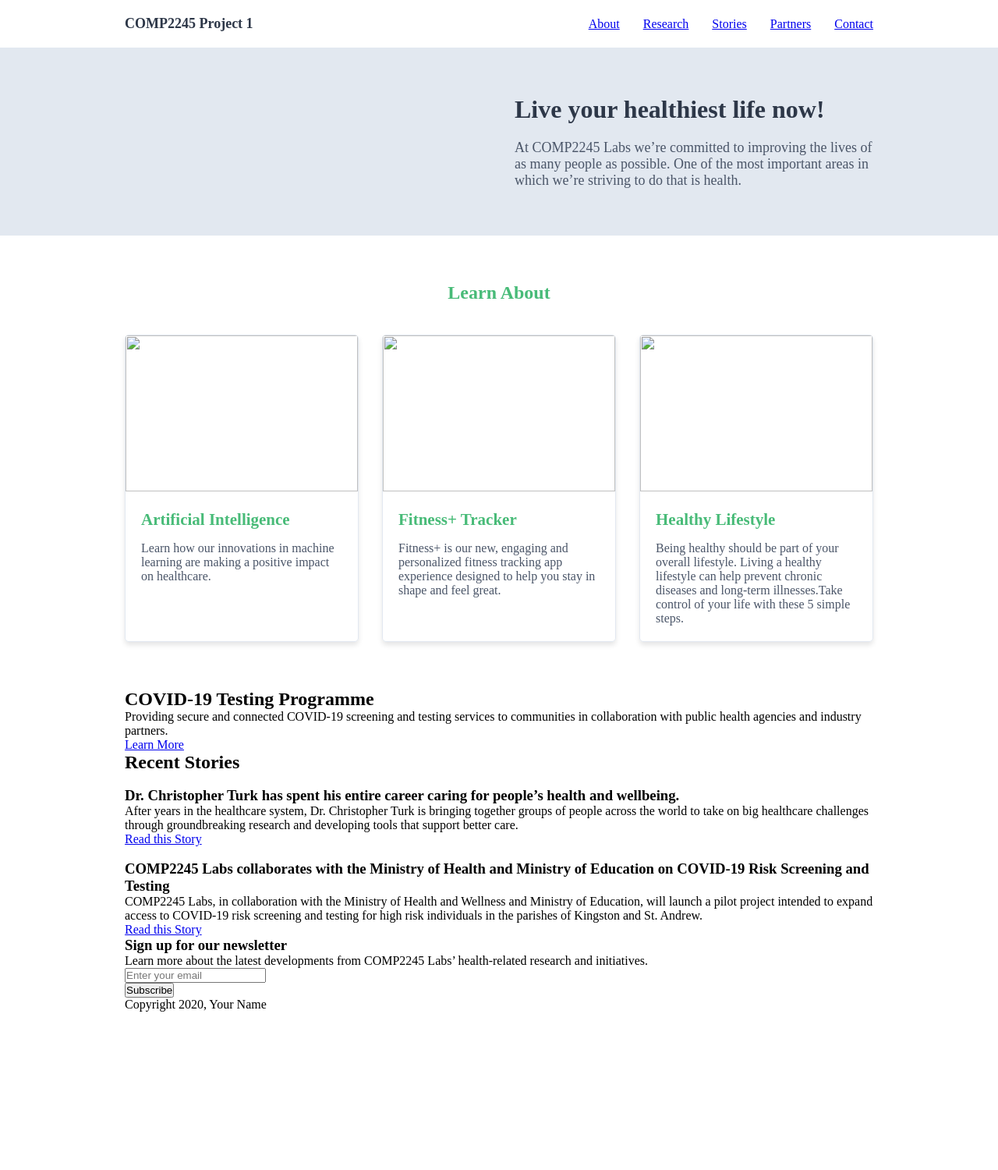
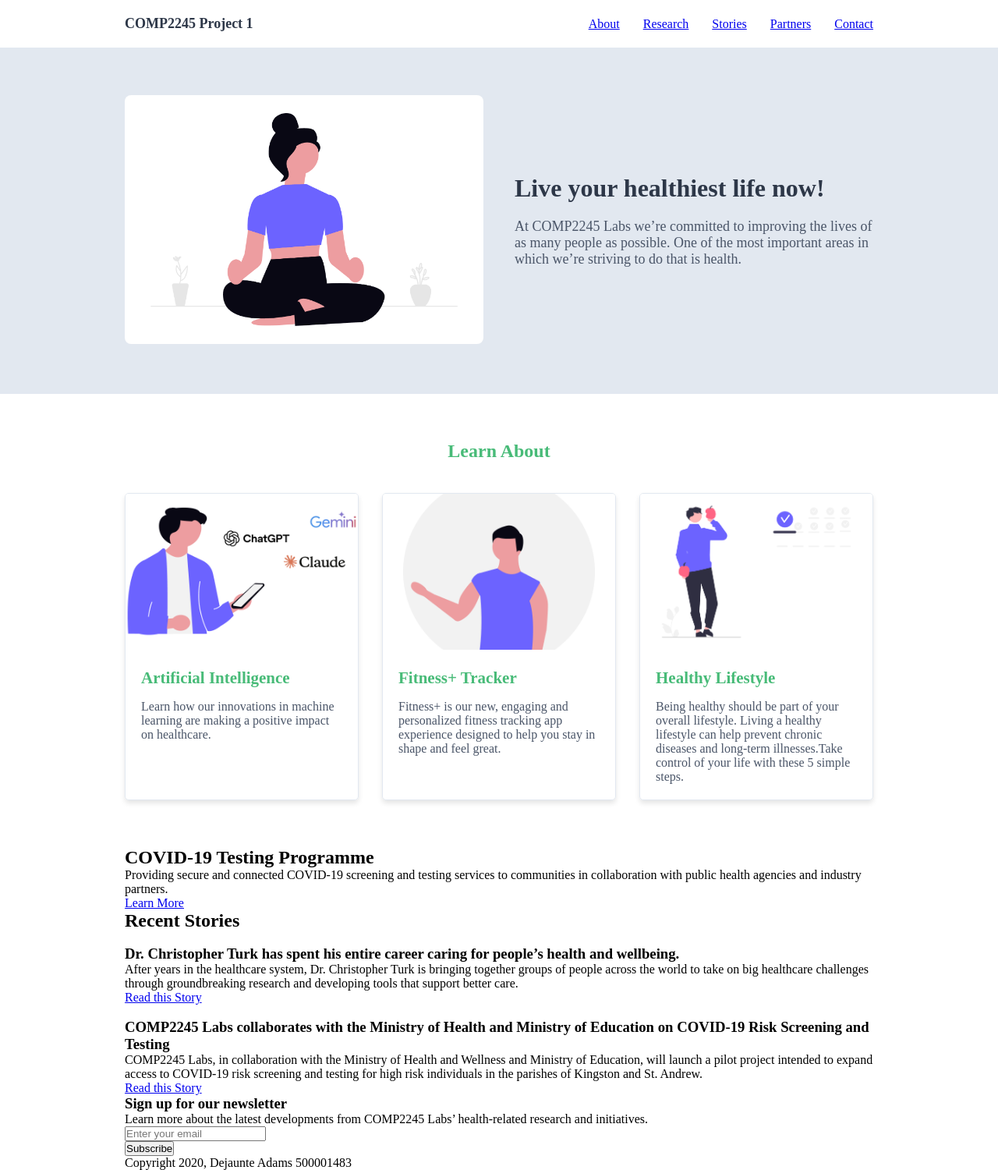
Before and after one commit to Dejaunte/comp2245-project1, a plain HTML site: page index.html in a window 1280 px wide. Shown: the whole page at 78% size. Before the commit the page ends 1297 px from the top, so only its background shows below. Drawn offline with Linux system fonts and the light colour scheme.

Commit message:
updated index page

```diff
--- a/index.html
+++ b/index.html
@@ -26,7 +26,7 @@
         <section class="overview-hero">
             <div class="container">
                 <div class="overview-hero-image">
-                    <img src="#" alt="">
+                    <img src="undraw_mindfulness_d853.png" alt="Image of a lady folding her legs in yoga position">
                 </div>
                 <div class="overview-hero-text">
                     <h2>Live  your healthiest life now!</h2>
@@ -39,21 +39,21 @@
                 <h2>Learn About</h2>
                 <div class="cards">
                     <div class="card">
-                        <img src="#" alt="">
+                        <img src="undraw_large-language-models_m4no.png" alt="Picture of verious ai engines">
                         <div class="card-body">
                             <h3>Artificial Intelligence</h3>
                             <p>Learn how our innovations in machine learning are making a positive impact on healthcare.</p>
                         </div>
                     </div>
                     <div class="card">
-                        <img src="#" alt="">
+                        <img src="undraw_male-athlete-avatar_dabn.png" alt="illustration of a athlete">
                         <div class="card-body">
                             <h3>Fitness+ Tracker</h3>
                             <p>Fitness+ is our new, engaging and personalized fitness tracking app experience designed to help you stay in shape and feel great.</p>
                         </div>
                     </div>
                     <div class="card">
-                        <img src="#" alt="">
+                        <img src="undraw_healthy-lifestyle_8zpg.png" alt="illustration of a person eating a apple">
                         <div class="card-body">
                             <h3>Healthy Lifestyle</h3>
                             <p>Being healthy should be part of your overall lifestyle. Living a healthy lifestyle can help prevent chronic diseases and long-term illnesses.Take control of your life with these 5 simple steps.</p>
@@ -110,7 +110,7 @@
     </main>
     <footer>
         <div class="container">
-            <p>Copyright 2020, Your Name</p>
+            <p>Copyright 2020, Dejaunte Adams 500001483</p>
         </div>
     </footer>
 </body>
```
